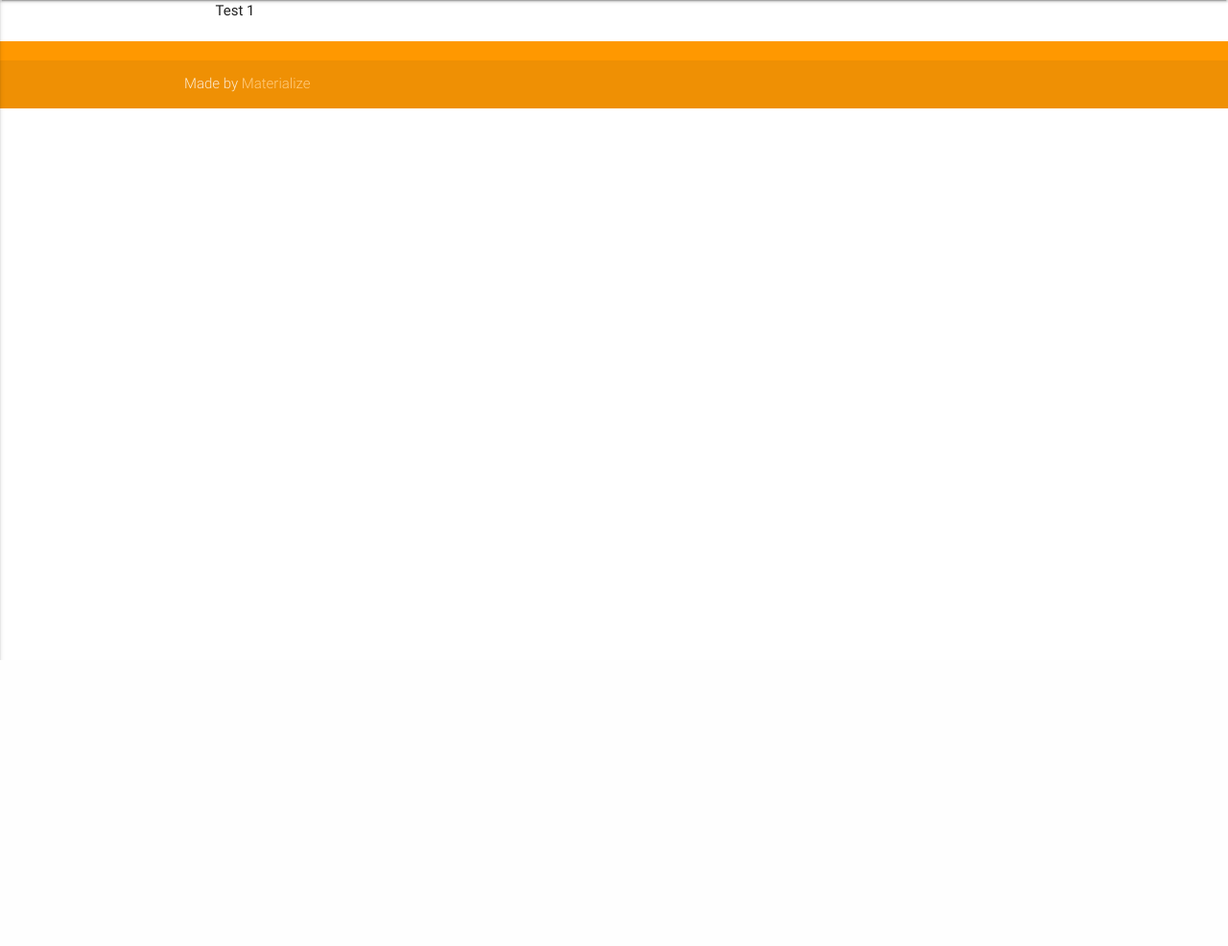
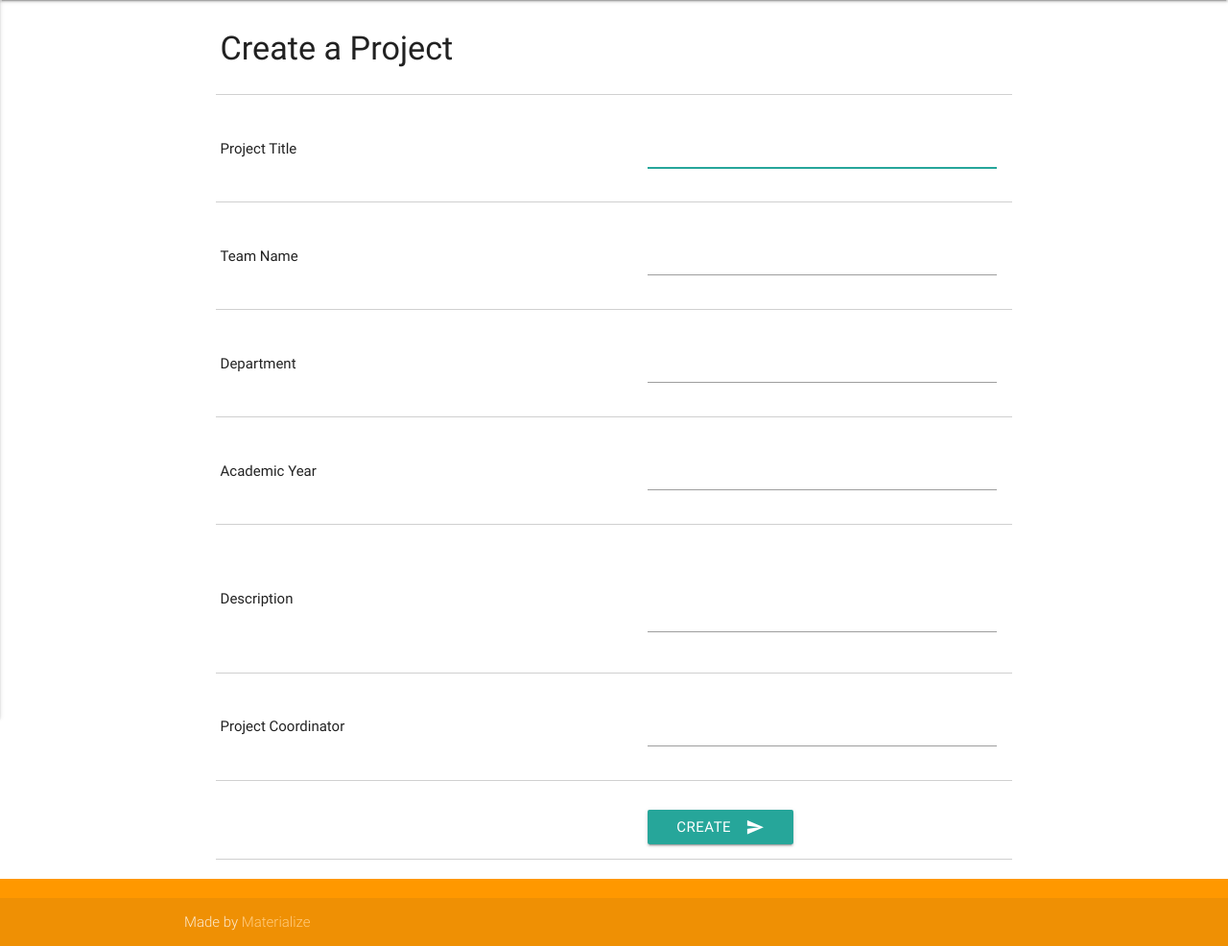
Before and after one commit to Matheswaaran/ProjectSearch, a PHP site: page /home.php in a window 1280 px wide. Shown: the part 112-1098 px from the top of the page at 96% size. Before the commit the page ends 800 px from the top, so only its background shows below. Run offline with PHP 8.4, Linux system fonts and the light colour scheme; a user stored in the database is signed in; data comes from the database, SQL or seed files in the repository; some libraries are stand-ins or nearby versions.

Commit message:
added table for create

```diff
--- a/home.php
+++ b/home.php
@@ -39,7 +39,77 @@
 
     <div class="row">
       <div class="col s2"></div>
-      <div id="create" class="col s8">Test 1</div>
+
+      <!-- Create -->
+      <div id="create" class="col s8">
+        <form method="post" action="">
+          <table class="bordered">
+            <thead>
+              <th><h4>Create a Project</h4></th>
+            </thead>
+            <tbody>
+              <tr>
+                <td>Project Title</td>
+                <td>
+                  <div class="input-field col s12">
+                    <input id="title" name="title" type="text" required="" aria-required="true" class="validate" autofocus>
+                  </div>
+                </td>
+              </tr>
+              <tr>
+                <td>Team Name</td>
+                <td>
+                  <div class="input-field col s12">
+                    <input id="team_name" name="team_name" type="text" required="" aria-required="true" class="validate">
+                  </div>
+                </td>
+              </tr>
+              <tr>
+                <td>Department</td>
+                <td>
+                  <div class="input-field col s12">
+                    <input id="department" name="department" type="text" required="" aria-required="true" class="validate">
+                  </div>
+                </td>
+              </tr>
+              <tr>
+                <td>Academic Year</td>
+                <td>
+                  <div class="input-field col s12">
+                    <input id="year" name="year" type="number" required="" aria-required="true" class="validate">
+                  </div>
+                </td>
+              </tr>
+              <tr>
+                <td>Description</td>
+                <td>
+                  <div class="input-field col s12">
+                    <textarea id="description" name="description" class="materialize-textarea"></textarea>
+                  </div>
+                </td>
+              </tr>
+              <tr>
+                <td>Project Coordinator</td>
+                <td>
+                  <div class="input-field col s12">
+                    <input id="coordinator" name="coordinator" type="text" required="" aria-required="true" class="validate">
+                  </div>
+                </td>
+              </tr>
+              <tr>
+                <td></td>
+                <td>
+                  <div class="input-field col s6">
+                      <button class="btn waves-effect waves-light" type="submit" name="action">Create
+                      <i class="material-icons right">send</i>
+                    </button>
+                  </div>
+                </td>
+              </tr>
+            </tbody>
+          </table>
+        </form>
+      </div>
       <div id="search" class="col s8">Test 2</div>
       <div id="settings" class="col s8">Test 3</div>
     </div>
--- a/index.html
+++ b/index.html
@@ -30,7 +30,7 @@
         <h5 class="header col s12 light">A modern responsive front-end framework based on Material Design</h5>
       </div> -->
       <div class="input-field col s6">
-          <input placeholder="Placeholder" id="first_name" type="text" class="validate">
+          <input placeholder="Type the keyword to be Searched" id="first_name" required="" aria-required="true" type="text" class="validate" autofocus>
         </div>
       <div class="row center">
         <a href="" id="download-button" class="btn-large waves-effect waves-light orange">Search</a>
--- a/login.html
+++ b/login.html
@@ -43,7 +43,7 @@
                 <form class="col s12" action="php/login.php" method="post">
                   <div class="row">
                     <div class="input-field col s12">
-                      <input id="username" name="username" type="text" required="" aria-required="true" class="validate">
+                      <input id="username" name="username" type="text" required="" aria-required="true" class="validate" autofocus>
                       <label for="first_name">UserName</label>
                     </div>
                     <div class="input-field col s12">
@@ -67,7 +67,7 @@
                 <form class="col s12" action="php/register.php" method="post">
                   <div class="row">
                     <div class="input-field col s6">
-                      <input id="first_name" name="first_name" type="text" required="" aria-required="true" class="validate">
+                      <input id="first_name" name="first_name" type="text" required="" aria-required="true" class="validate" autofocus>
                       <label for="first_name">First Name</label>
                     </div>
                     <div class="input-field col s6">
```
